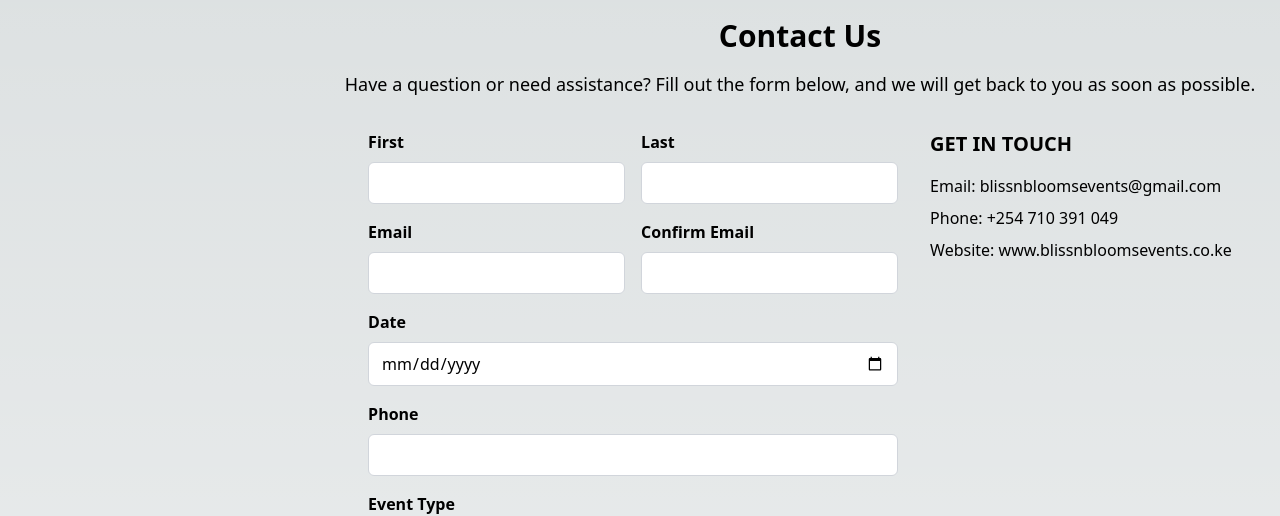
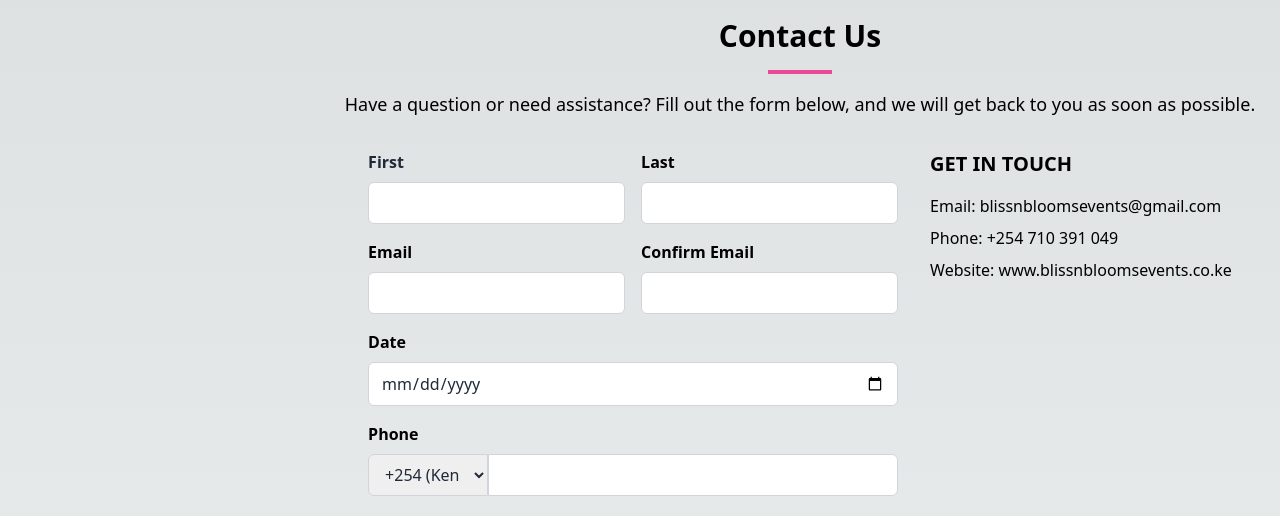
Before and after one commit to tulusdeveloper/bnb-event-web, a Next.js app: page /components/ContactPage in a window 1280 px wide. Shown: the part 430-946 px from the top of the page. Built offline with nearby package versions, Linux system fonts and the light colour scheme.

Commit message:
dark mode on contact page

```diff
--- a/src/pages/components/AboutPage/index.jsx
+++ b/src/pages/components/AboutPage/index.jsx
@@ -10,6 +10,7 @@ const AboutPage = () => {
       <div className="flex-grow flex flex-col items-center justify-center">
         <div className="max-w-5xl px-6 py-12">
           <h1 className="text-5xl font-serif text-gray-800 mb-8 text-center">About Us</h1>
+
           <div className="flex flex-col md:flex-row items-center justify-center mb-12">
             <div className="md:w-1/2 mb-8 md:mb-0">
               <Image
--- a/src/pages/components/ContactForm/index.jsx
+++ b/src/pages/components/ContactForm/index.jsx
@@ -1,20 +1,20 @@
 // components/ContactForm.jsx
-import React, { useState } from 'react';
+import React, { useState } from "react";
 
 const ContactForm = () => {
   const [formData, setFormData] = useState({
-    first: '',
-    last: '',
-    email: '',
-    confirmEmail: '',
-    date: '',
-    phone: '',
-    eventType: '',
-    noOfGuests: '',
-    venue: '',
-    addressLine1: '',
-    city: '',
-    eventDetails: '',
+    first: "",
+    last: "",
+    email: "",
+    confirmEmail: "",
+    date: "",
+    phone: "",
+    eventType: "",
+    noOfGuests: "",
+    venue: "",
+    addressLine1: "",
+    city: "",
+    eventDetails: "",
   });
 
   const handleChange = (e) => {
@@ -28,18 +28,18 @@ const ContactForm = () => {
     console.log(formData);
     // Reset the form after submission
     setFormData({
-      first: '',
-      last: '',
-      email: '',
-      confirmEmail: '',
-      date: '',
-      phone: '',
-      eventType: '',
-      noOfGuests: '',
-      venue: '',
-      addressLine1: '',
-      city: '',
-      eventDetails: '',
+      first: "",
+      last: "",
+      email: "",
+      confirmEmail: "",
+      date: "",
+      phone: "",
+      eventType: "",
+      noOfGuests: "",
+      venue: "",
+      addressLine1: "",
+      city: "",
+      eventDetails: "",
     });
   };
 
@@ -48,7 +48,7 @@ const ContactForm = () => {
       <form onSubmit={handleSubmit} className="max-w-2xl mx-auto">
         <div className="grid grid-cols-2 gap-4 mb-4">
           <div>
-            <label htmlFor="first" className="block font-bold mb-2">
+            <label htmlFor="first" className="block font-bold mb-2 text-gray-800 dark:text-white">
               First
             </label>
             <input
@@ -57,7 +57,7 @@ const ContactForm = () => {
               name="first"
               value={formData.first}
               onChange={handleChange}
-              className="w-full border border-gray-300 rounded-md py-2 px-3"
+              className="w-full border border-gray-300 rounded-md py-2 px-3 text-gray-800 dark:text-gray-800"
               required
             />
           </div>
@@ -71,7 +71,7 @@ const ContactForm = () => {
               name="last"
               value={formData.last}
               onChange={handleChange}
-              className="w-full border border-gray-300 rounded-md py-2 px-3"
+              className="w-full border border-gray-300 rounded-md py-2 px-3 text-gray-800 dark:text-gray-800"
               required
             />
           </div>
@@ -87,7 +87,7 @@ const ContactForm = () => {
               name="email"
               value={formData.email}
               onChange={handleChange}
-              className="w-full border border-gray-300 rounded-md py-2 px-3"
+              className="w-full border border-gray-300 rounded-md py-2 px-3 text-gray-800 dark:text-gray-800"
               required
             />
           </div>
@@ -101,7 +101,7 @@ const ContactForm = () => {
               name="confirmEmail"
               value={formData.confirmEmail}
               onChange={handleChange}
-              className="w-full border border-gray-300 rounded-md py-2 px-3"
+              className="w-full border border-gray-300 rounded-md py-2 px-3 text-gray-800 dark:text-gray-800"
               required
             />
           </div>
@@ -116,24 +116,46 @@ const ContactForm = () => {
             name="date"
             value={formData.date}
             onChange={handleChange}
-            className="w-full border border-gray-300 rounded-md py-2 px-3"
+            className="w-full border border-gray-300 rounded-md py-2 px-3 text-gray-800 dark:text-gray-800"
             required
           />
         </div>
+
+
         <div className="mb-4">
           <label htmlFor="phone" className="block font-bold mb-2">
             Phone
           </label>
+          <div className="flex">
+            <select
+              id="countryCode"
+              name="countryCode"
+              value={formData.countryCode}
+              onChange={handleChange}
+              className="border border-gray-300 rounded-l-md py-2 px-3 text-gray-800 dark:text-gray-800"
+              style={{ maxWidth: "120px" }}
+            >
+                <option value="+254">+254 (Kenya)</option>
+              <option value="+1">+1 (United States)</option>
+              <option value="+44">+44 (United Kingdom)</option>
+              <option value="+61">+61 (Australia)</option>
+              <option value="+49">+49 (Germany)</option>
+              {/* Add more options as needed */}
+            </select>
             <input
               type="tel"
               id="phone"
               name="phone"
               value={formData.phone}
               onChange={handleChange}
-            className="w-full border border-gray-300 rounded-md py-2 px-3"
+              className="flex-1 border border-gray-300 rounded-r-md py-2 px-3 text-gray-800 dark:text-gray-800"
               required
             />
           </div>
+        </div>
+
+
+
         <div className="mb-4">
           <label htmlFor="eventType" className="block font-bold mb-2">
             Event Type
@@ -143,7 +165,7 @@ const ContactForm = () => {
             name="eventType"
             value={formData.eventType}
             onChange={handleChange}
-            className="w-full border border-gray-300 rounded-md py-2 px-3"
+            className="w-full border border-gray-300 rounded-md py-2 px-3 text-gray-800 dark:text-gray-800"
             required
           >
             <option value="">Select Event Type</option>
@@ -163,7 +185,7 @@ const ContactForm = () => {
             name="noOfGuests"
             value={formData.noOfGuests}
             onChange={handleChange}
-            className="w-full border border-gray-300 rounded-md py-2 px-3"
+            className="w-full border border-gray-300 rounded-md py-2 px-3 text-gray-800 dark:text-gray-800"
             required
           />
         </div>
@@ -177,7 +199,7 @@ const ContactForm = () => {
             name="venue"
             value={formData.venue}
             onChange={handleChange}
-          className="w-full border border-gray-300 rounded-md py-2 px-3"
+            className="w-full border border-gray-300 rounded-md py-2 px-3 text-gray-800 dark:text-gray-800"
             required
           />
         </div>
@@ -191,7 +213,7 @@ const ContactForm = () => {
             name="addressLine1"
             value={formData.addressLine1}
             onChange={handleChange}
-          className="w-full border border-gray-300 rounded-md py-2 px-3"
+            className="w-full border border-gray-300 rounded-md py-2 px-3 text-gray-800 dark:text-gray-800"
             required
           />
         </div>
@@ -206,7 +228,7 @@ const ContactForm = () => {
               name="city"
               value={formData.city}
               onChange={handleChange}
-            className="w-full border border-gray-300 rounded-md py-2 px-3"
+              className="w-full border border-gray-300 rounded-md py-2 px-3 text-gray-800 dark:text-gray-800"
               required
             />
           </div>
@@ -219,7 +241,7 @@ const ContactForm = () => {
               id="state"
               name="state"
               onChange={handleChange}
-            className="w-full border border-gray-300 rounded-md py-2 px-3"
+              className="w-full border border-gray-300 rounded-md py-2 px-3 text-gray-800 dark:text-gray-800"
             />
           </div>
         </div>
@@ -232,7 +254,7 @@ const ContactForm = () => {
             name="eventDetails"
             value={formData.eventDetails}
             onChange={handleChange}
-          className="w-full border border-gray-300 rounded-md py-2 px-3"
+            className="w-full border border-gray-300 rounded-md py-2 px-3 text-gray-800 dark:text-gray-800"
             rows="4"
             required
           ></textarea>
@@ -244,7 +266,7 @@ const ContactForm = () => {
           Submit
         </button>
       </form>
-      <div className="ml-8">
+      <div className="ml-8 dark:text-white">
         <h2 className="text-xl font-bold mb-4">GET IN TOUCH</h2>
         <p className="mb-2">Email: blissnbloomsevents@gmail.com</p>
         <p className="mb-2">Phone: +254 710 391 049</p>
--- a/src/pages/components/ContactPage/index.jsx
+++ b/src/pages/components/ContactPage/index.jsx
@@ -14,6 +14,7 @@ const ContactPage = () => {
         <Header />
         <div className="flex flex-col items-center justify-center flex-grow">
           <h1 className="text-3xl font-bold mb-4">Contact Us</h1>
+          <div className="w-16 h-1 bg-pink-500 mb-4"></div>
           <p className="text-lg mb-8">
             Have a question or need assistance? Fill out the form below, and we will get back to you as soon as possible.
           </p>
```
Lines whose indentation alone changed are shown as unchanged.
